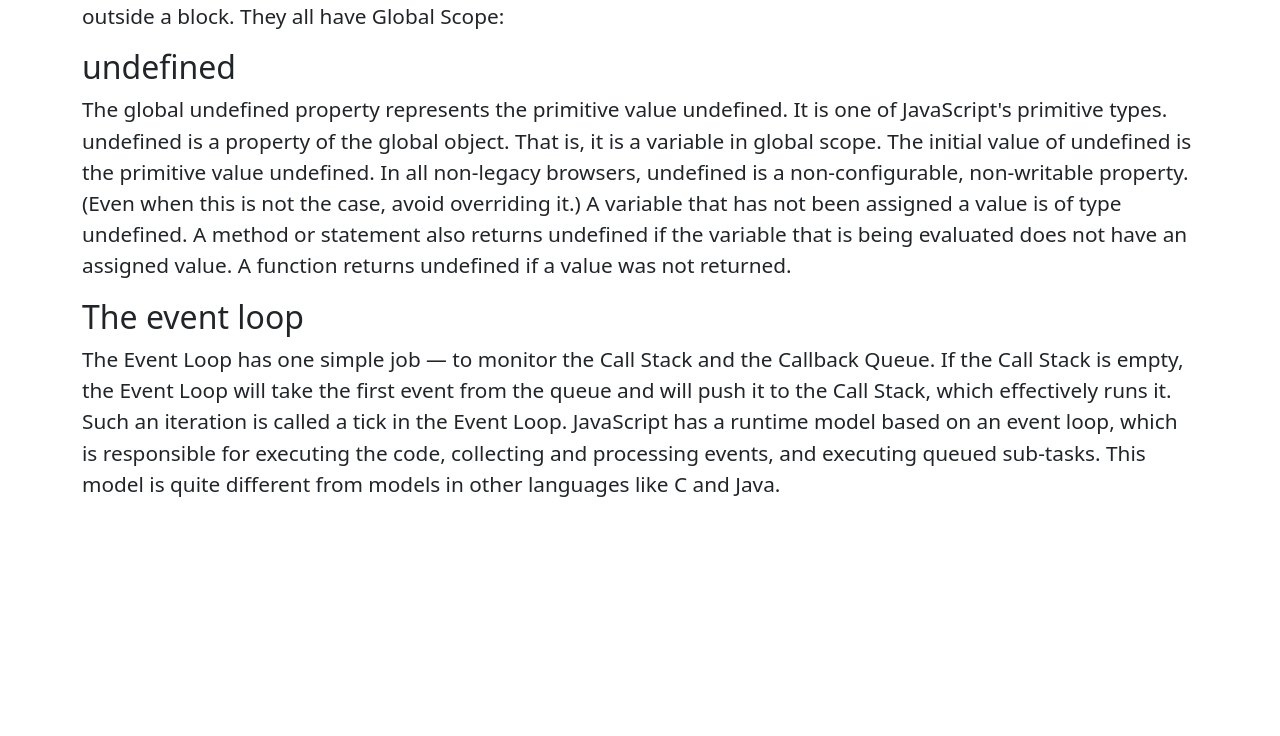
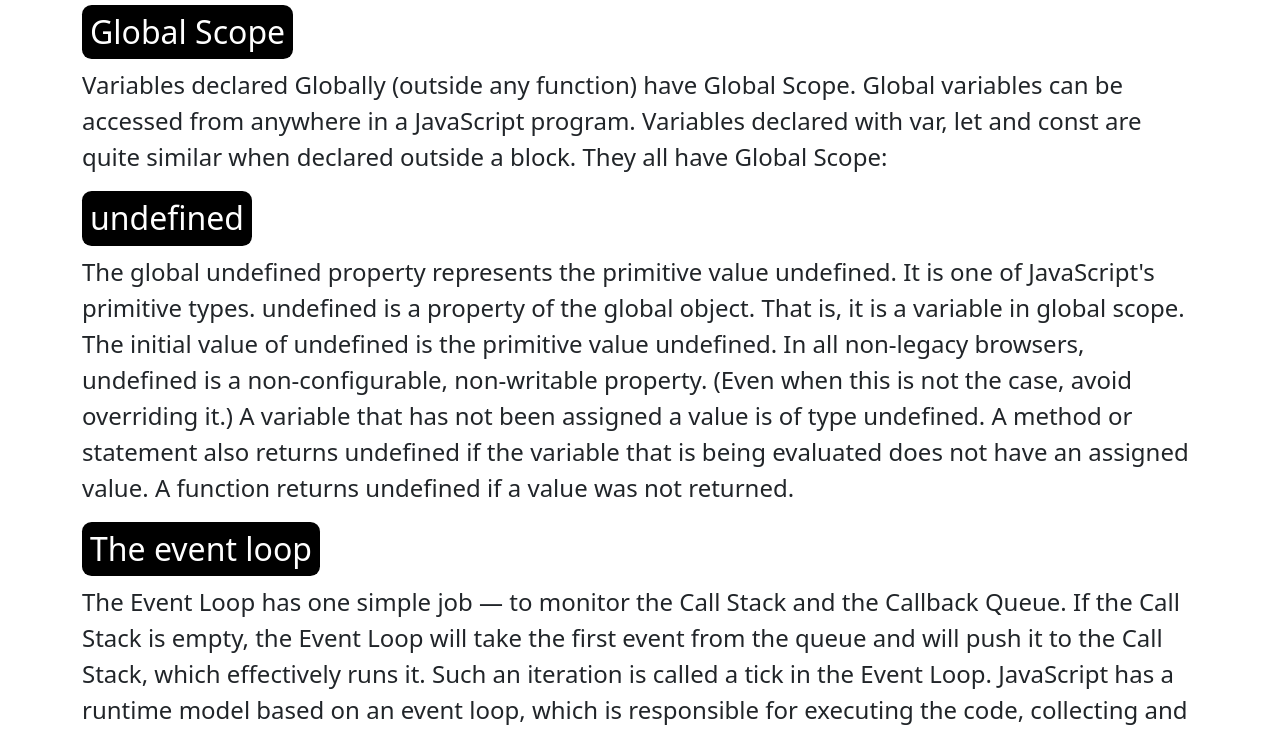
Before and after one commit to anikshajol/typingmonster, a plain HTML site: page blog.html in a window 1280 px wide. Shown: the part 775-1511 px from the top of the page. Before the commit the page ends 1291 px from the top, so only its background shows below. Drawn offline with nearby package versions, Linux system fonts and the light colour scheme.

Commit message:
style added

```diff
--- a/blog.html
+++ b/blog.html
@@ -28,10 +28,15 @@
 
       h2 {
         font-size: 2rem;
+        background-color: black;
+        color: white;
+        display: inline-block;
+        padding: 0.5rem;
+        border-radius: 0.6rem;
       }
 
       p {
-        font-size: 1.3rem;
+        font-size: 1.5rem;
       }
     </style>
   </head>
```
